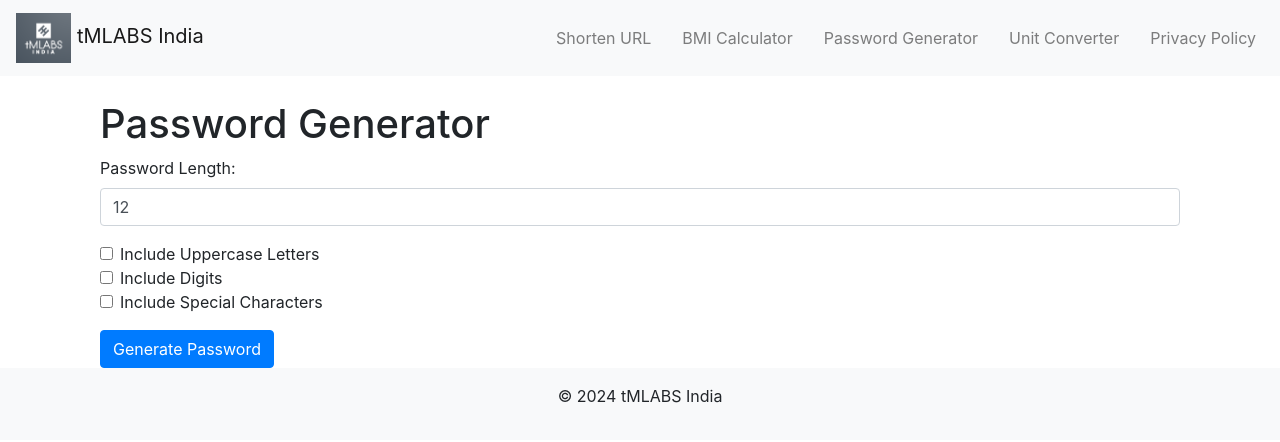
After one commit to thrmk/url_shortener_free, a Flask app: page /password_generator in a window 1280 px wide. The commit adds this page. Shown: the top 442 px of the page. Run offline with Flask 3, Linux system fonts and the light colour scheme; some libraries are stand-ins or nearby versions.

Commit message:
Added Unit converter password generator

```diff
--- a/app.py
+++ b/app.py
@@ -3,7 +3,9 @@ from flask import Flask, render_template, request, redirect, url_for, flash, Res
 from werkzeug.security import generate_password_hash, check_password_hash
 from hashids import Hashids
 from datetime import datetime, timedelta
-
+import random
+import string
+import re
 import requests
 
 def get_location_from_ip(ip_address):
@@ -140,19 +142,6 @@ def stats():
     print(urls)  # Debugging line
     return render_template('stats.html', urls=urls, hashids=hashids)
 
-@app.route('/sitemap.xml')
-def sitemap():
-    urls = [
-        {'loc': url_for('home', _external=True)},
-        {'loc': url_for('url_shortener', _external=True)},
-        {'loc': url_for('bmi', _external=True)},
-        {'loc': url_for('privacy_policy', _external=True)},
-        {'loc': url_for('robots_txt', _external=True)},
-        {'loc': url_for('sitemap', _external=True)},
-    ]
-    xml = render_template('sitemap.xml', urls=urls, now=datetime.now())
-    return Response(xml, mimetype='application/xml')
-
 @app.route('/privacy_policy')
 def privacy_policy():
     return render_template('privacy_policy.html')
@@ -203,6 +192,126 @@ def bmi():
 
     return render_template('bmi.html', bmi=bmi, category=category)
 
+def assess_password_strength(password):
+    strength = "Weak"
+    score = 0
+    color = "red"
+
+    # Basic length check
+    if len(password) >= 8:
+        score += 1
+
+    # Check for upper case letters
+    if re.search(r'[A-Z]', password):
+        score += 1
+
+    # Check for digits
+    if re.search(r'\d', password):
+        score += 1
+
+    # Check for special characters
+    if re.search(r'[!@#$%^&*(),.?":{}|<>]', password):
+        score += 1
+
+    # Additional score for very strong passwords
+    if len(password) >= 12 and score == 4:
+        strength = "Very Strong"
+        color = "green"
+    elif len(password) >= 10 and score == 4:
+        strength = "Strong"
+        color = "blue"
+    elif score >= 2:
+        strength = "Moderate"
+        color = "orange"
+
+    return strength, color
+
+def generate_password(length, include_uppercase, include_digits, include_special):
+    chars = string.ascii_lowercase
+    if include_uppercase:
+        chars += string.ascii_uppercase
+    if include_digits:
+        chars += string.digits
+    if include_special:
+        chars += string.punctuation
+
+    return ''.join(random.choice(chars) for _ in range(length))
+
+@app.route('/password_generator', methods=['GET', 'POST'])
+def password_generator():
+    password = None
+    strength = None
+    color = "red"
+
+    # Default settings
+    include_uppercase = False
+    include_digits = False
+    include_special = False
+    length = 12
+
+    if request.method == 'POST':
+        length = int(request.form.get('length', 12))
+        include_uppercase = 'uppercase' in request.form
+        include_digits = 'digits' in request.form
+        include_special = 'special' in request.form
+
+        password = generate_password(length, include_uppercase, include_digits, include_special)
+        strength, color = assess_password_strength(password)
+
+    return render_template(
+        'password_generator.html',
+        password=password,
+        strength=strength,
+        color=color,
+        length=length,
+        include_uppercase=include_uppercase,
+        include_digits=include_digits,
+        include_special=include_special
+    )
+
+@app.route('/unit_converter', methods=['GET', 'POST'])
+def unit_converter():
+    result = None
+    if request.method == 'POST':
+        value = float(request.form['value'])
+        from_unit = request.form['from_unit']
+        to_unit = request.form['to_unit']
+
+        result = convert_units(value, from_unit, to_unit)
+
+    return render_template('unit_converter.html', result=result)
+
+def convert_units(value, from_unit, to_unit):
+    # Add conversion logic here
+    conversion_rates = {
+        ('meters', 'kilometers'): 0.001,
+        ('kilometers', 'meters'): 1000,
+        ('grams', 'kilograms'): 0.001,
+        ('kilograms', 'grams'): 1000,
+        # Add more conversions as needed
+    }
+
+    if (from_unit, to_unit) in conversion_rates:
+        return value * conversion_rates[(from_unit, to_unit)]
+    else:
+        return "Conversion not supported."
+
+@app.route('/sitemap.xml')
+def sitemap():
+    urls = [
+        {'loc': url_for('home', _external=True)},
+        {'loc': url_for('url_shortener', _external=True)},
+        {'loc': url_for('bmi', _external=True)},
+        {'loc': url_for('password_generator', _external=True)},
+        {'loc': url_for('unit_converter', _external=True)},
+        {'loc': url_for('privacy_policy', _external=True)},
+        {'loc': url_for('robots_txt', _external=True)},
+        {'loc': url_for('sitemap', _external=True)},
+    ]
+    xml = render_template('sitemap.xml', urls=urls, now=datetime.now())
+    return Response(xml, mimetype='application/xml')
+
+
 def get_urls():
     conn = get_db_connection()
     urls = conn.execute('SELECT * FROM urls').fetchall()
--- a/templates/base.html
+++ b/templates/base.html
@@ -3,13 +3,13 @@
 <head>
     <meta charset="UTF-8">
     <meta name="viewport" content="width=device-width, initial-scale=1.0">
-    <meta name="description" content="Explore our range of software tools, including URL Shortener and BMI Calculator, to manage and track your data easily.">
+    <meta name="description" content="Explore our range of software tools, including URL Shortener, Password Generator, Unit Converter, BMI Calculator, to manage and track your data easily.">
     <meta name="keywords" content="URL Shortener, BMI Calculator, Link Management, Data Tools">
     <meta name="author" content="Manoj">
 
     <!-- Open Graph meta tags for social media -->
     <meta property="og:title" content="{% block og_title %}tMLABS India{% endblock %}">
-    <meta property="og:description" content="Explore our range of software tools, including URL Shortener and BMI Calculator, to manage and track your data easily.">
+    <meta property="og:description" content="Explore our range of software tools, including URL Shortener, Password Generator, Unit Converter, BMI Calculator, to manage and track your data easily.">
     <meta property="og:image" content="{{ url_for('static', filename='tmlabs_logo.png') }}">
     <meta property="og:url" content="{{ url_for('home', _external=True) }}">
     <meta property="og:type" content="website">
@@ -19,7 +19,7 @@
     <!-- Twitter Card meta tags -->
     <meta name="twitter:card" content="summary_large_image">
     <meta name="twitter:title" content="{% block twitter_title %}tMLABS India{% endblock %}">
-    <meta name="twitter:description" content="Explore our range of software tools, including URL Shortener and BMI Calculator, to manage and track your data easily.">
+    <meta name="twitter:description" content="Explore our range of software tools, including URL Shortener, Password Generator, Unit Converter, BMI Calculator, to manage and track your data easily.">
     <meta name="twitter:image" content="{{ url_for('static', filename='tmlabs_logo.png') }}">
 
     <link rel="canonical" href="{{ url_for('home', _external=True) }}">
@@ -117,7 +117,7 @@
     <header>
         <nav class="navbar navbar-expand-lg navbar-light bg-light">
             <a class="navbar-brand" href="{{ url_for('home') }}">
-                <img src="{{ url_for('static', filename='tmlabs_logo.png') }}" alt="Home URL Shortener Free">
+                <img src="{{ url_for('static', filename='tmlabs_logo.png') }}" alt="Home">
                 tMLABS India
             </a>
             <button class="navbar-toggler" type="button" data-toggle="collapse" data-target="#navbarNav" aria-controls="navbarNav" aria-expanded="false" aria-label="Toggle navigation">
@@ -128,6 +128,8 @@
                     <!-- Update the URL in the navbar -->
                     <li class="nav-item"><a class="nav-link" href="{{ url_for('url_shortener') }}">Shorten URL</a></li>
                     <li class="nav-item"><a class="nav-link" href="{{ url_for('bmi') }}">BMI Calculator</a></li>
+                    <li class="nav-item"><a class="nav-link" href="{{ url_for('password_generator') }}">Password Generator</a></li>
+                    <li class="nav-item"><a class="nav-link" href="{{ url_for('unit_converter') }}">Unit Converter</a></li>
                     <li class="nav-item"><a class="nav-link" href="{{ url_for('privacy_policy') }}">Privacy Policy</a></li>
                 </ul>
             </div>
--- /dev/null
+++ b/templates/password_generator.html
@@ -0,0 +1,67 @@
+{% extends 'base.html' %}
+
+{% block title %}Password Generator{% endblock %}
+
+{% block content %}
+<div class="container">
+    <h1>Password Generator</h1>
+    <form method="post">
+        <div class="form-group">
+            <label for="length">Password Length:</label>
+            <input type="number" id="length" name="length" class="form-control" value="{{ length }}" min="1" required>
+        </div>
+        <div class="form-check">
+            <input type="checkbox" id="uppercase" name="uppercase" class="form-check-input" {% if include_uppercase %}checked{% endif %}>
+            <label class="form-check-label" for="uppercase">Include Uppercase Letters</label>
+        </div>
+        <div class="form-check">
+            <input type="checkbox" id="digits" name="digits" class="form-check-input" {% if include_digits %}checked{% endif %}>
+            <label class="form-check-label" for="digits">Include Digits</label>
+        </div>
+        <div class="form-check">
+            <input type="checkbox" id="special" name="special" class="form-check-input" {% if include_special %}checked{% endif %}>
+            <label class="form-check-label" for="special">Include Special Characters</label>
+        </div>
+        <button type="submit" class="btn btn-primary mt-3">Generate Password</button>
+    </form>
+
+    {% if password %}
+    <div class="mt-4">
+        <h3>Your Generated Password:</h3>
+        <div class="input-group mb-3">
+            <input type="text" class="form-control" id="generatedPassword" value="{{ password }}" readonly>
+            <div class="input-group-append">
+                <button class="btn btn-outline-secondary" type="button" onclick="copyPassword()">Copy</button>
+            </div>
+        </div>
+        <h4>Password Strength:</h4>
+        <p class="bg-light p-3" style="color: {{ color }};">{{ strength }}</p>
+        {% if strength == 'Weak' %}
+        <p>Suggestions: Increase password length, and consider adding uppercase letters, digits, or special characters.</p>
+        {% elif strength == 'Moderate' %}
+        <p>Suggestions: Consider adding more characters or including a mix of uppercase letters, digits, and special characters.</p>
+        {% elif strength == 'Strong' %}
+        <p>Good job! Your password is strong. For even better security, you might add more special characters.</p>
+        {% elif strength == 'Very Strong' %}
+        <p>Excellent! Your password is very strong.</p>
+        {% endif %}
+    </div>
+    {% endif %}
+</div>
+
+<script>
+    function copyPassword() {
+        const passwordInput = document.getElementById('generatedPassword');
+        passwordInput.select();
+        passwordInput.setSelectionRange(0, 99999); // For mobile devices
+
+        navigator.clipboard.writeText(passwordInput.value)
+            .then(() => {
+                alert('Password copied to clipboard!');
+            })
+            .catch((error) => {
+                console.error('Could not copy text: ', error);
+            });
+    }
+</script>
+{% endblock %}
```
Also changed, not shown: templates/home.html (+16 -12 lines), templates/unit_converter.html (added, +42 -0 lines), database.db.
